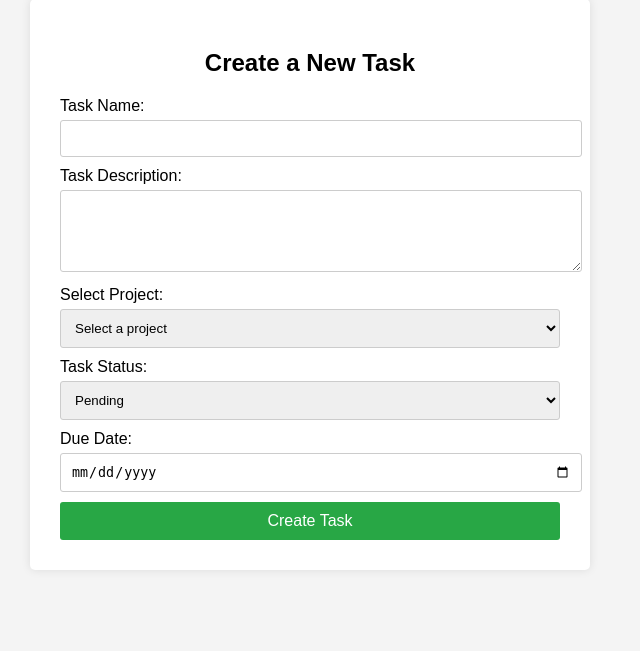
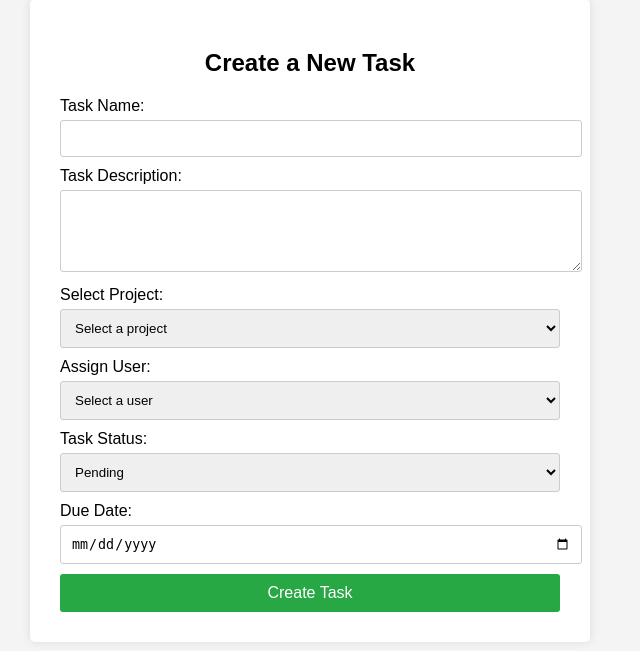
Before and after one commit to Moritzanliker/alex-fynn-moritz-ipt8-2024, a PHP site: page /new_task.php in a window 1280 px wide. Shown: the part 44-695 px from the top of the page, without its empty margins (330-970 px from the left). Run offline with PHP 8.4, Linux system fonts and the light colour scheme; the visitor is signed in with stand-in values (Sample User, id 1); data that the repository does not hold is empty.

Commit message:
new task verbessrn

```diff
--- a/TaskMaster/pages/dashboard.php
+++ b/TaskMaster/pages/dashboard.php
@@ -35,6 +35,7 @@ $recent_projects_result = mysqli_query($con, $recent_projects_query);
 $recent_tasks_query = "SELECT task_name, description, due_date FROM task WHERE assigned_user_id = $user_id ORDER BY created_at DESC LIMIT 3";
 $recent_tasks_result = mysqli_query($con, $recent_tasks_query);
 ?>
+
 <!DOCTYPE html>
 <html lang="en">
 <head>
--- a/TaskMaster/pages/new_task.php
+++ b/TaskMaster/pages/new_task.php
@@ -5,7 +5,7 @@ include("../php/functions.php");
 
 // Check if the user is logged in
 if (!isset($_SESSION['user_id'])) {
-    header("Location: ../pages/login.php"); // Redirect to login if not logged in
+    header("Location: ../pages/login.php");
     exit();
 }
 
@@ -13,28 +13,17 @@ if (!isset($_SESSION['user_id'])) {
 if ($_SERVER['REQUEST_METHOD'] == 'POST') {
     $task_name = $_POST['task_name'];
     $description = $_POST['description'];
-    $project_id = $_POST['project_id']; // Selected project
-    $assigned_user_ids = isset($_POST['assigned_user_ids']) ? $_POST['assigned_user_ids'] : []; // Array of assigned user IDs
+    $project_id = $_POST['project_id'];
+    $assigned_user_id = $_POST['assigned_user_id']; // selected user ID
     $status = $_POST['status'];
     $due_date = $_POST['due_date'];
 
-    // Insert the task first
-    $stmt_task = $con->prepare("INSERT INTO task (task_name, description, status, project_id, due_date) VALUES (?, ?, ?, ?, ?)");
-    $stmt_task->bind_param("sssis", $task_name, $description, $status, $project_id, $due_date);
+    // Insert the task with assigned_user_id
+    $stmt_task = $con->prepare("INSERT INTO task (task_name, description, status, project_id, due_date, assigned_user_id) VALUES (?, ?, ?, ?, ?, ?)");
+    $stmt_task->bind_param("sssisi", $task_name, $description, $status, $project_id, $due_date, $assigned_user_id);
 
     if ($stmt_task->execute()) {
-        // Get the last inserted task ID
-        $task_id = $stmt_task->insert_id;
-
-        // Assign users to the task
-        foreach ($assigned_user_ids as $user_id) {
-            $stmt_assign = $con->prepare("INSERT INTO task_users (task_id, user_id) VALUES (?, ?)");
-            $stmt_assign->bind_param("ii", $task_id, $user_id);
-            $stmt_assign->execute();
-            $stmt_assign->close();
-        }
-
-        echo "<p>Task created successfully and users assigned!</p>";
+        echo "<p>Task created successfully and user assigned!</p>";
     } else {
         echo "<p>Error: " . $stmt_task->error . "</p>";
     }
@@ -52,20 +41,15 @@ while ($stmt_projects->fetch()) {
 }
 $stmt_projects->close();
 
-// Fetch users assigned to the selected project (if a project is selected)
-$assigned_users = [];
-if (isset($_POST['project_id'])) {
-    $project_id = $_POST['project_id'];
-    $stmt_users = $con->prepare("SELECT u.user_id, u.username FROM user u INNER JOIN project_users pu ON u.user_id = pu.user_id WHERE pu.project_id = ?");
-    $stmt_users->bind_param("i", $project_id);
-    $stmt_users->execute();
-    $stmt_users->bind_result($user_id, $username);
-    while ($stmt_users->fetch()) {
-        $assigned_users[] = ['id' => $user_id, 'name' => $username];
-    }
-    $stmt_users->close();
+// Fetch available users for the dropdown
+$users = [];
+$stmt_users = $con->prepare("SELECT user_id, username FROM user");
+$stmt_users->execute();
+$stmt_users->bind_result($user_id, $username);
+while ($stmt_users->fetch()) {
+    $users[] = ['id' => $user_id, 'username' => $username];
 }
-
+$stmt_users->close();
 ?>
 
 <!DOCTYPE html>
@@ -126,7 +110,7 @@ if (isset($_POST['project_id'])) {
     </style>
 </head>
 <body>
-<a href="../pages/dashboard.php"> Go Back</a>
+<a href="../pages/dashboard.php">Go Back</a>
     <div class="container">
         <h2>Create a New Task</h2>
         <form method="POST" action="">
@@ -144,14 +128,13 @@ if (isset($_POST['project_id'])) {
                 <?php endforeach; ?>
             </select>
 
-            <?php if (!empty($assigned_users)): ?>
-                <div class="checkbox-group">
-                    <label>Assign Users:</label>
-                    <?php foreach ($assigned_users as $user): ?>
-                        <input type="checkbox" name="assigned_user_ids[]" value="<?= $user['id'] ?>"> <?= htmlspecialchars($user['name']) ?><br>
-                    <?php endforeach; ?>
-                </div>
-            <?php endif; ?>
+            <label for="assigned_user_id">Assign User:</label>
+            <select id="assigned_user_id" name="assigned_user_id" required>
+                <option value="">Select a user</option>
+                <?php foreach ($users as $user): ?>
+                    <option value="<?= $user['id'] ?>"><?= htmlspecialchars($user['username']) ?></option>
+                <?php endforeach; ?>
+            </select>
 
             <label for="status">Task Status:</label>
             <select id="status" name="status" required>
```
